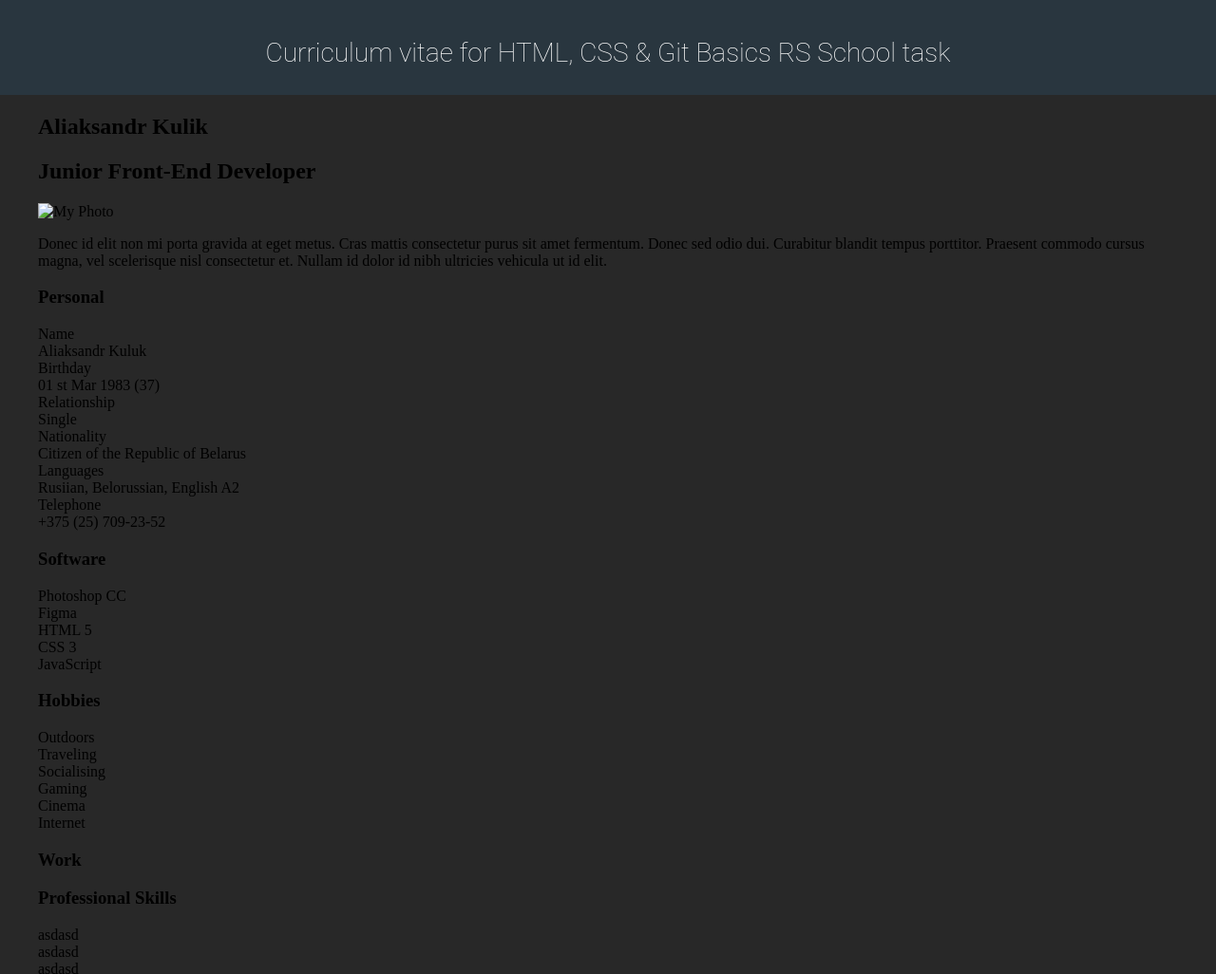
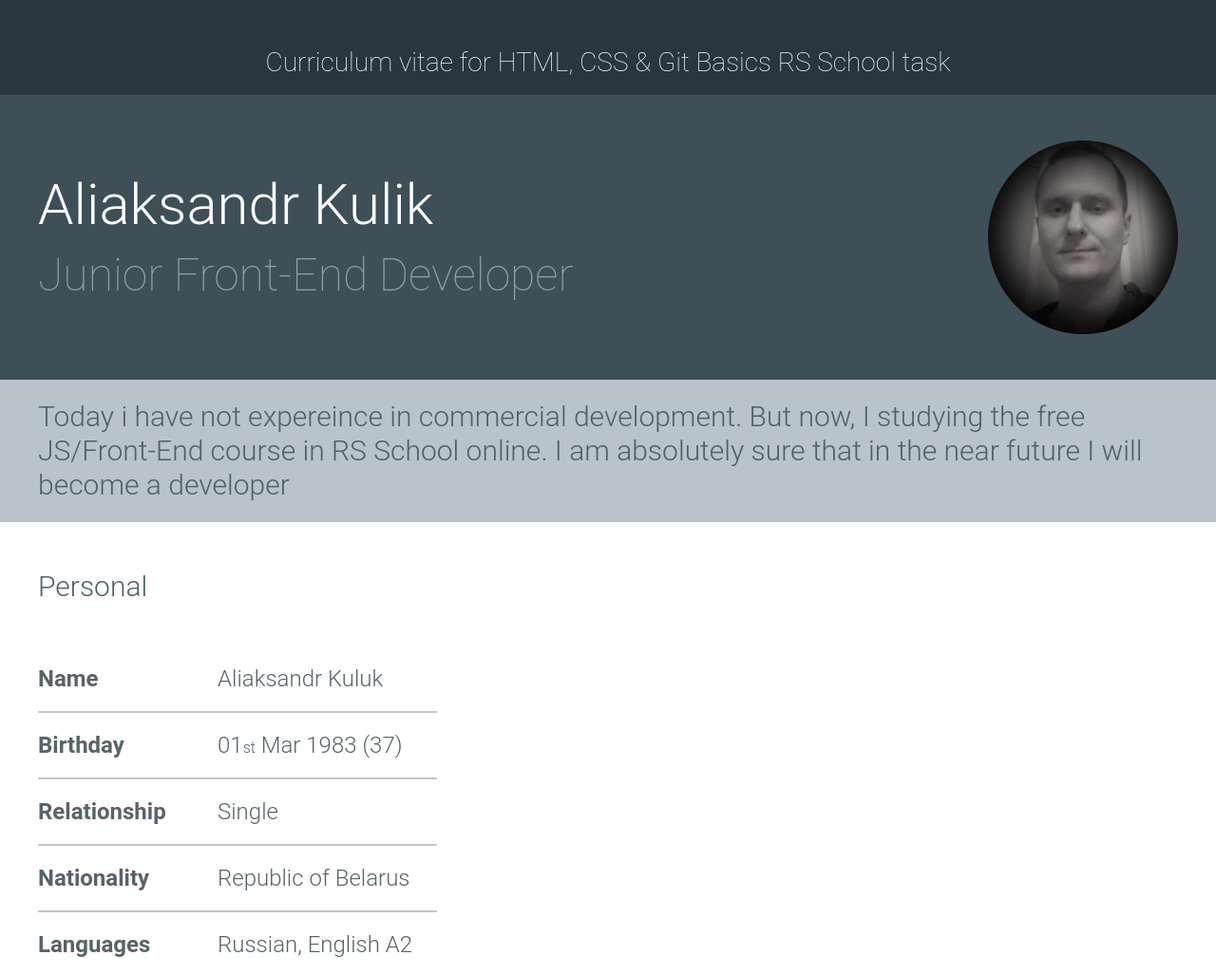
Before and after one commit to Senobiot/rsschool-cv, a plain HTML site: page index.html in a window 1280 px wide. Shown: the top 1026 px of the page at 95% size. Drawn offline with Linux system fonts and the light colour scheme.

Commit message:
feat: add Personal block style

```diff
--- a/index.html
+++ b/index.html
@@ -20,18 +20,19 @@
 				<h2>Junior Front-End Developer</h2>
 			</div>
 			<div class="photo_block">
-				<img src="#" alt="My Photo">
+				<img src="assets/iam.png" alt="My Photo">
 			</div>
 		</div>
 	</section>
 	<section class="bio">
 		<div class="wrapper">
-			<p>Donec id elit non mi porta gravida at eget metus. Cras mattis consectetur purus sit amet fermentum. Donec sed odio dui. Curabitur blandit tempus porttitor. Praesent commodo cursus magna, vel scelerisque nisl consectetur et. Nullam id dolor id nibh ultricies vehicula ut id elit.</p>
+			<p>Today i have not expereince in commercial development. But now, I studying the free JS/Front-End course in RS School online. I am absolutely sure that in the near future I will become a developer</p>
 		</div>
 	</section>
 	<main>
 		<div class="wrapper">
-			<section class="personal"></section>
+			<div class="main_left">
+				<section class="personal">
 					<h3>Personal</h3>
 					<div class="personal__block">
 						<div class="personal__block_category">Name</div>
@@ -40,8 +41,9 @@
 					<div class="personal__block">
 						<div class="personal__block_category">Birthday</div>
 						<div class="personal__block_data">
-						01 st Mar 1983 (37)
+							01<span>st</span>  Mar 1983 (37)
 						</div>
+
 					</div>
 					<div class="personal__block">
 						<div class="personal__block_category">Relationship</div>
@@ -49,20 +51,21 @@
 					</div>
 					<div class="personal__block">
 						<div class="personal__block_category">Nationality</div>
-					<div class="personal__block_data">Citizen of the Republic of Belarus</div>
+						<div class="personal__block_data">Republic of Belarus</div>
 					</div>
 					<div class="personal__block">
 						<div class="personal__block_category">
 							Languages
 						</div>
 						<div class="personal__block_data">
-						Rusiian, Belorussian, English A2
+							Russian, English A2
 						</div>
 					</div>
 					<div class="personal__block">
 						<div class="personal__block_category">Telephone</div>
 						<div class="personal__block_data">+375 (25) 709-23-52</div>
 					</div>
+				</section>
 				<section class="software">
 					<h3>Software</h3>
 					<div class="software__block">
@@ -115,6 +118,8 @@
 						<div class="hobbies__block_name">Internet</div>
 					</div>
 				</section>
+			</div>
+			<div class="main_right">
 				<section class="work">
 					<h3>Work</h3>
 					<div class="work__block">
@@ -170,6 +175,7 @@
 					</div>
 				</section>
 			</div>
+		</div>
 	</main>
 	<footer>
 		<div class="wrapper">
--- a/style.css
+++ b/style.css
@@ -1,3 +1,42 @@
+/*Обнуление*/
+*{
+	padding: 0;
+	margin: 0;
+	border: 0;
+}
+*,*:before,*:after{
+	-moz-box-sizing: border-box;
+	-webkit-box-sizing: border-box;
+	box-sizing: border-box;
+}
+:focus,:active{outline: none;}
+a:focus,a:active{outline: none;}
+
+nav,footer,header,aside{display: block;}
+
+html,body{
+	height: 100%;
+	width: 100%;
+	font-size: 100%;
+	line-height: 1;
+	font-size: 14px;
+	-ms-text-size-adjust: 100%;
+	-moz-text-size-adjust: 100%;
+	-webkit-text-size-adjust: 100%;
+}
+input,button,textarea{font-family:inherit;}
+
+input::-ms-clear{display: none;}
+button{cursor: pointer;}
+button::-moz-focus-inner {padding:0;border:0;}
+a, a:visited{text-decoration: none;}
+a:hover{text-decoration: none;}
+ul li{list-style: none;}
+img{vertical-align: top;}
+
+h1,h2,h3,h4,h5,h6{font-size:inherit;font-weight: 400;}
+/*--------------------*/
+
 .wrapper {
 	max-width: 1200px;
 	margin: 0 auto;
@@ -18,22 +57,88 @@ header {
 	font-weight: 200;
 	display: flex;
 	align-items: flex-end;
+	padding-bottom: 20px;
+}
+section	{
+	max-width: 1600px;
+	margin: 0 auto;
 }
 .about {
+	background-color: #3e4f57;
+	color: #fff;
+	font-family: Roboto, sans-serif;
+	font-weight: 200;
 }
-.name_block {
+.about .wrapper {
+	display: flex;
+	justify-content: space-between;
+	align-items: center;
+	height: 300px;
+}
+.name_block h1 {
+	font-weight: 300;
+	font-size: 60px;
+	margin-bottom: 20px;
+}
+.name_block h2 {
+	color: #93a0a8;
+	font-size: 48px;
+	font-weight: 200;
 }
 .photo_block {
 }
 .bio {
+	display: flex;
+	align-items: center;
+	background-color: #b9c4ca;
+	color: #4f6068;
+	height: 150px;
+	font-size: 30px;
+	font-family: Roboto, sans-serif;
+	line-height: 1.2;
+	font-weight: 300;
 }
-.personal {
+h3 {
+	color: #4f6068;
+	font-size: 30px;
+	font-family: Roboto, sans-serif;
+	line-height: 1.2;
+	font-weight: 300;
+	padding: 50px 0 45px;
+}
+main {
+	background-color: #fff;
+	max-width: 1600px;
+	margin: 0 auto;
+	font-family: Roboto, sans-serif;
+}
+.main_left {
+	width: 35%;
+}
+.main_right {
+	width: 65%;
 }
 .personal__block {
+	color: #576468;
+	height: 70px;
+	display: flex;
+	border-bottom: 2px solid #c5c6c8;
+	align-items: center;
 }
 .personal__block_category {
+	font-weight: 600;
+	font-size: 24px;
+	width: 45%;
+
 }
 .personal__block_data {
+	width: 55%;
+	font-size: 24px;
+	font-weight: 300;
+	text-align: left;
+}
+.personal__block_data span {
+	font-size: 16px;
 }
 .software {
 }
```
Also changed, not shown: assets/iam.png (added). Lines whose indentation alone changed are shown as unchanged.
